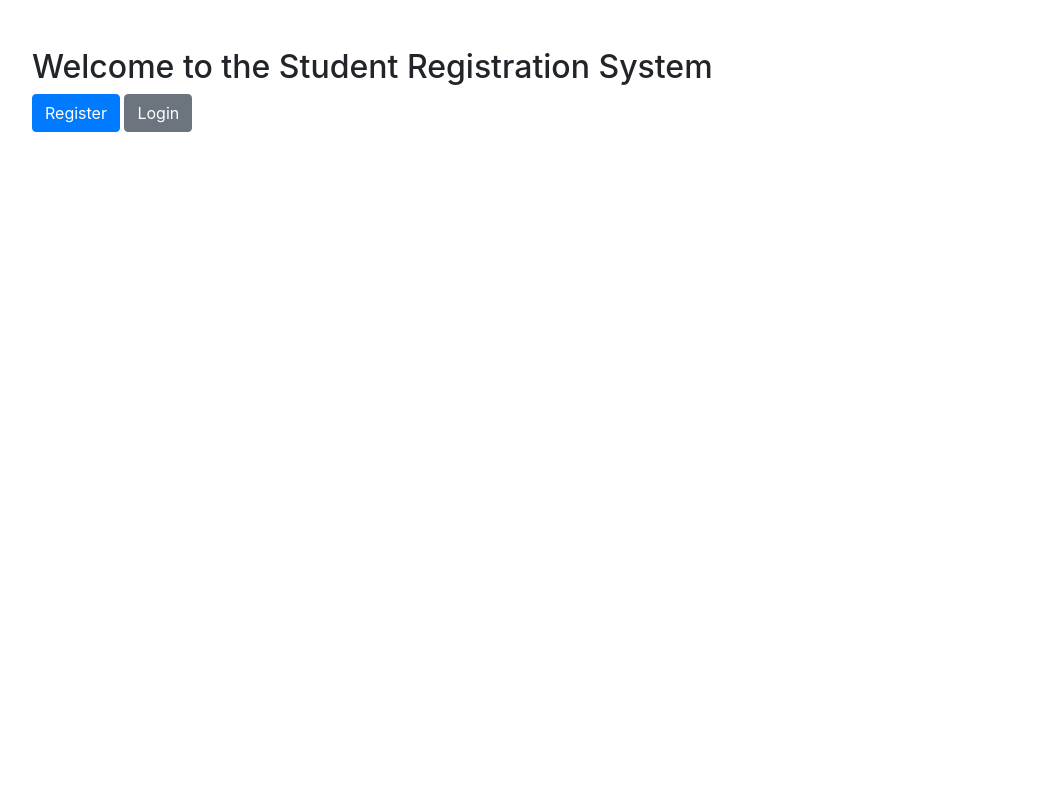
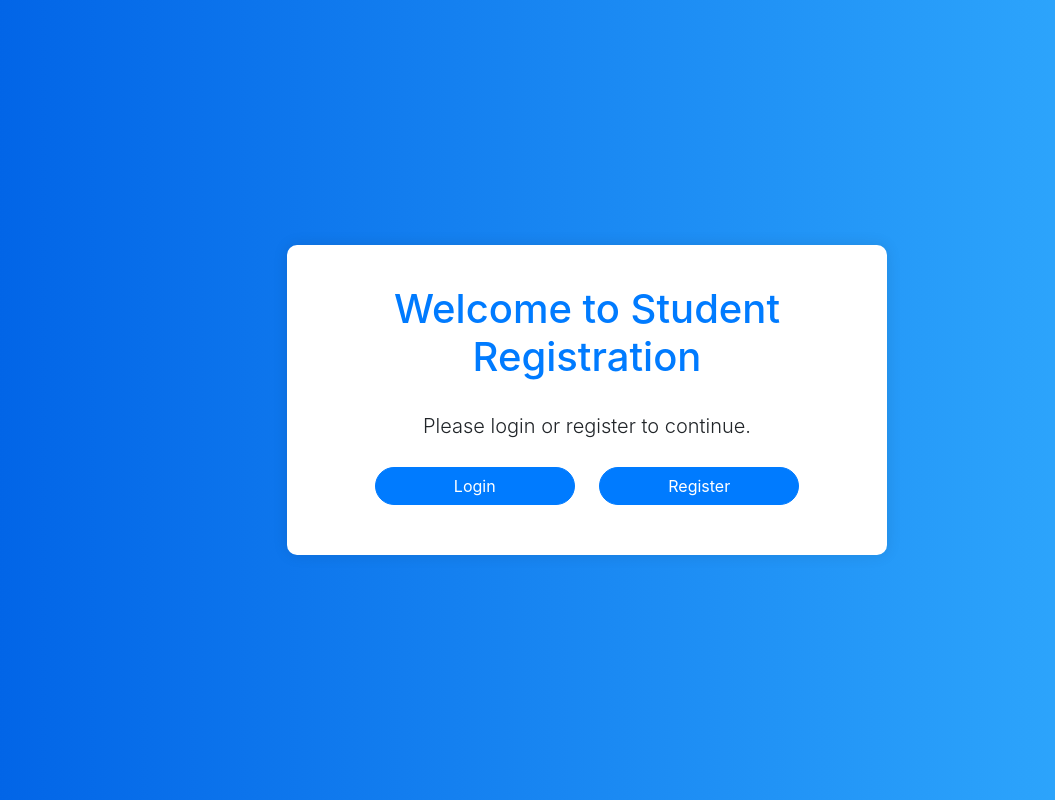
Before and after one commit to Adeyzack/online-registering-web-App, a PHP site: page / in a window 1280 px wide. Shown: the whole page, without its empty margins (53-1108 px from the left). Run offline with PHP 8.4, Linux system fonts and the light colour scheme.

Commit message:
Update Index

```diff
--- a/index.php
+++ b/index.php
@@ -1,26 +1,49 @@
-<?php
-session_start();
-?>
-
 <!DOCTYPE html>
 <html>
 <head>
     <title>Home</title>
     <link href="https://stackpath.bootstrapcdn.com/bootstrap/4.5.2/css/bootstrap.min.css" rel="stylesheet">
+    <link rel="stylesheet" href="https://stackpath.bootstrapcdn.com/font-awesome/4.7.0/css/font-awesome.min.css">
+    <style>
+        body {
+            background: linear-gradient(to right, #0062E6, #33AEFF);
+            display: flex;
+            justify-content: center;
+            align-items: center;
+            height: 100vh;
+            margin: 0;
+        }
+        .container {
+            max-width: 600px;
+            background-color: #ffffff;
+            padding: 40px;
+            border-radius: 10px;
+            box-shadow: 0 0 15px rgba(0, 0, 0, 0.1);
+            text-align: center;
+        }
+        .btn-primary {
+            background-color: #007bff;
+            border-color: #007bff;
+            border-radius: 30px;
+            width: 200px;
+            margin: 10px;
+        }
+        .btn-primary:hover {
+            background-color: #0056b3;
+            border-color: #004085;
+        }
+        h1 {
+            margin-bottom: 30px;
+            color: #007bff;
+        }
+    </style>
 </head>
 <body>
-    <div class="container mt-5">
-        <h2>Welcome to the Student Registration System</h2>
-
-        <?php
-        if (isset($_SESSION['message'])) {
-            echo "<div class='alert alert-info'>" . $_SESSION['message'] . "</div>";
-            unset($_SESSION['message']);
-        }
-        ?>
-
+    <div class="container">
+        <h1>Welcome to Student Registration</h1>
+        <p class="lead">Please login or register to continue.</p>
+        <a href="login.php" class="btn btn-primary">Login</a>
         <a href="register.php" class="btn btn-primary">Register</a>
-        <a href="login.php" class="btn btn-secondary">Login</a>
     </div>
 </body>
 </html>
```
